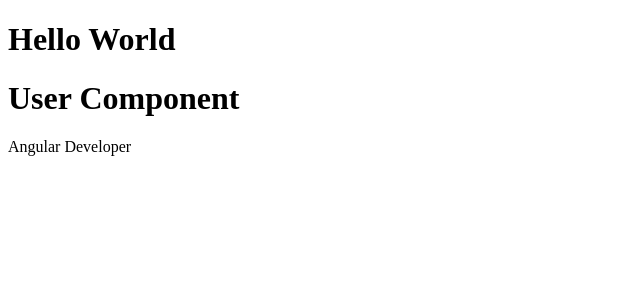
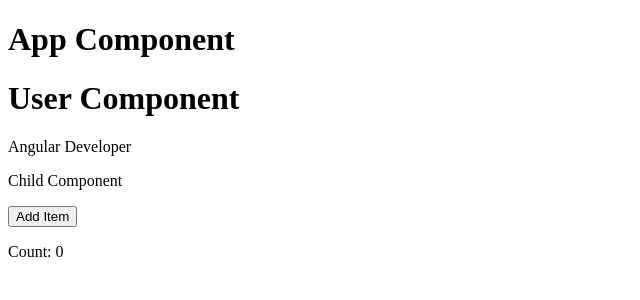
Before and after one commit to taisei-developer/angular-tutorial, an Angular app: page / in a window 1280 px wide. Shown: the top 300 px of the page, without its empty margins (0-640 px from the left). Built offline with nearby package versions, Linux system fonts and the light colour scheme.

Commit message:
@Outputの挙動確認

```diff
--- a/src/app/app.component.html
+++ b/src/app/app.component.html
@@ -1,2 +1,4 @@
-<h1>Hello World</h1>
+<h1>App Component</h1>
 <app-user occupation="Angular Developer"></app-user>
+<app-child (addItemEvent)="addItem($event)"></app-child>
+<p>Count: {{ items.length }}</p>
--- a/src/app/app.component.ts
+++ b/src/app/app.component.ts
@@ -1,14 +1,23 @@
 import { Component } from '@angular/core';
 import { RouterOutlet } from '@angular/router';
 import { UserComponent } from "./user/user.component";
+import { ChildComponent } from "./child/child.component";
 
 @Component({
   selector: 'app-root',
   standalone: true,
-  imports: [RouterOutlet, UserComponent],
+  imports: [RouterOutlet, UserComponent, ChildComponent],
   templateUrl: './app.component.html',
-  styleUrl: './app.component.css'
+  styleUrl: './app.component.css',
 })
 export class AppComponent {
   title = 'angular-tutorial';
+
+  items = new Array();
+
+  // 子コンポーネントからデータを受け取る
+  addItem(item: string) {
+    console.log('親コンポーネントでデータを受け取りました！', item);
+    this.items.push(item);
+  }
 }
--- /dev/null
+++ b/src/app/child/child.component.html
@@ -0,0 +1,2 @@
+<p>Child Component</p>
+<button class="btn" (click)="addItem($event)">Add Item</button>
--- /dev/null
+++ b/src/app/child/child.component.ts
@@ -0,0 +1,18 @@
+import { Component, EventEmitter, Output } from '@angular/core';
+
+@Component({
+  selector: 'app-child',
+  standalone: true,
+  imports: [],
+  templateUrl: './child.component.html',
+  styleUrl: './child.component.css',
+})
+export class ChildComponent {
+  @Output() addItemEvent = new EventEmitter<string>();
+
+  // ボタンをクリックしたら、親コンポーネントにデータを送信
+  addItem(event: Event) {
+    console.log('子コンポーネントでボタンがクリックされました！', event);
+    this.addItemEvent.emit('🐢');
+  }
+}
```
Also changed, not shown: src/app/child/child.component.css (added), 1 other file (tests, documents, lock files or other folders).
